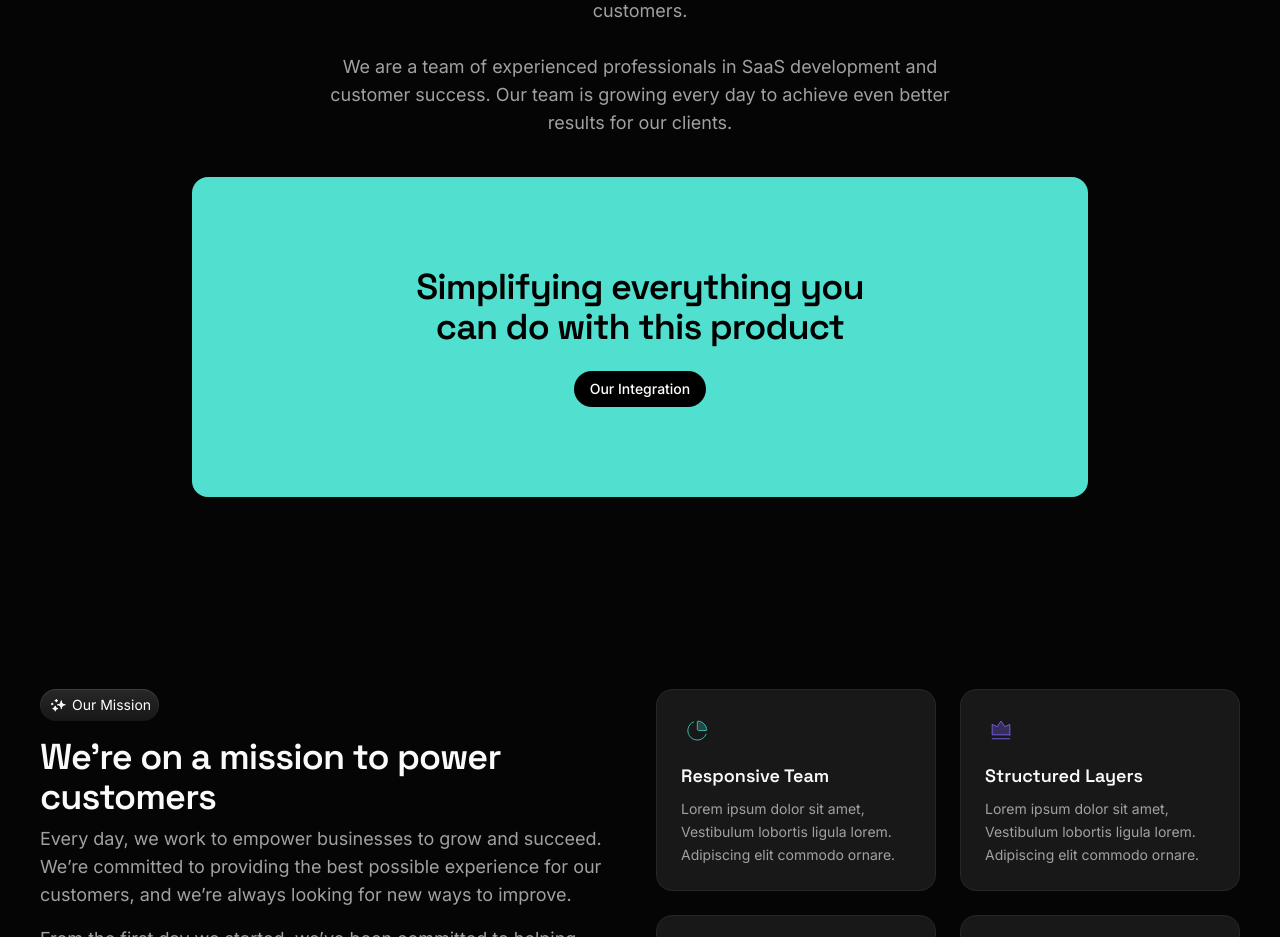
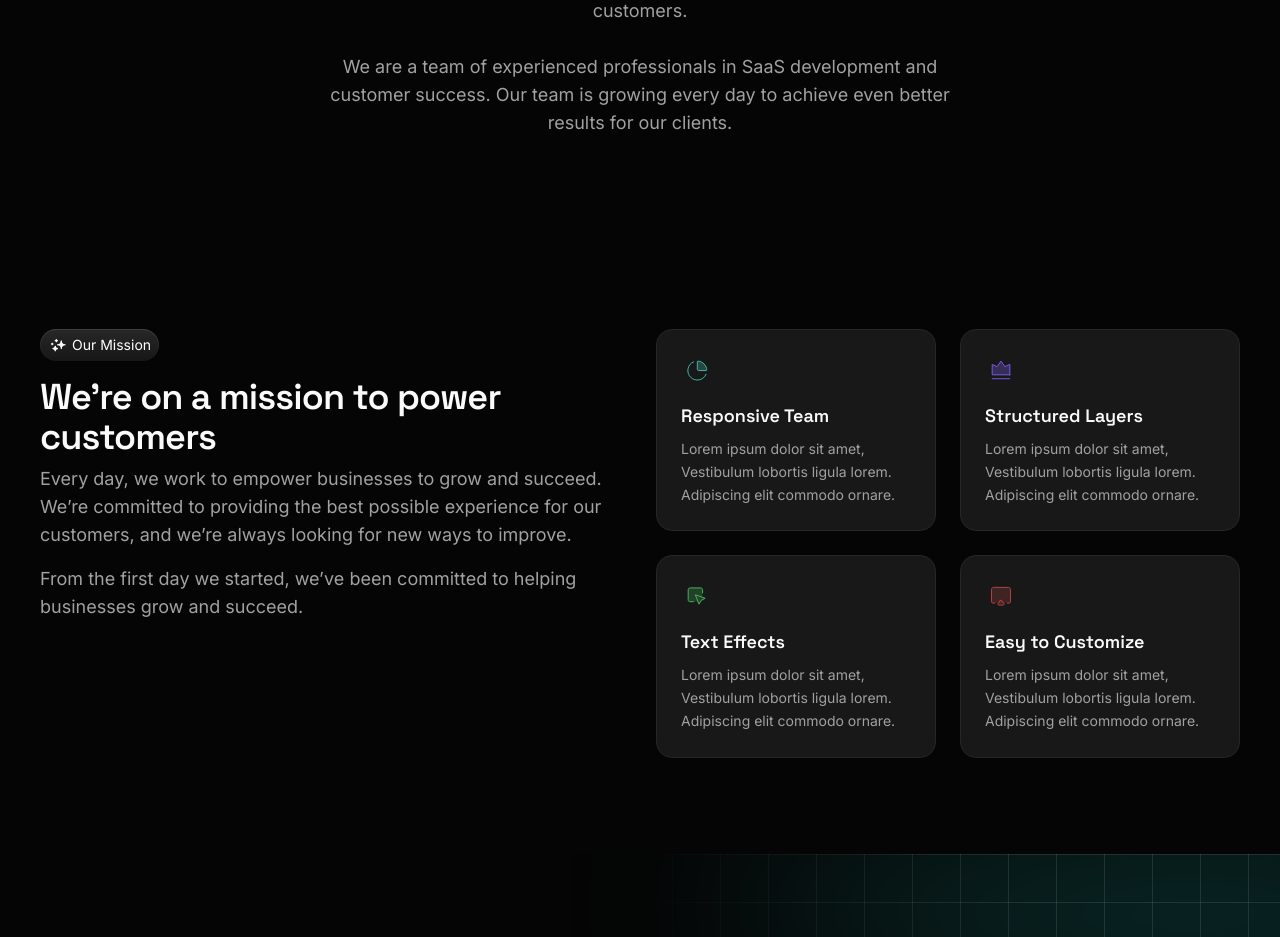
Before and after one commit to Aman-web-dev/pacconsults, a Next.js app: page /about in a window 1280 px wide. Shown: the part 3060-3997 px from the top of the page. Built offline with nearby package versions, Linux system fonts and the light colour scheme.

Commit message:
removed excess

```diff
--- a/components/about/our-start.tsx
+++ b/components/about/our-start.tsx
@@ -34,18 +34,7 @@ const OurStart = () => {
                         </p>
                     </Container>
 
-                    <Container delay={0.5} className="w-full max-w-4xl mx-auto">
-                        <div className="mt-10 w-full">
-                            <div className="flex flex-col items-center justify-center text-center h-80 w-full bg-primary rounded-xl lg:rounded-2xl p-6">
-                                <h3 className="text-3xl lg:text-4xl font-semibold tracking-tight text-black">
-                                    Simplifying everything you <br className="hidden lg:block" /> can do with this product
-                                </h3>
-                                <Button size="md" variant="black" className="mt-6">
-                                    Our Integration
-                                </Button>
-                            </div>
-                        </div>
-                    </Container>
+
                 </div>
             </Wrapper>
         </div>
```
